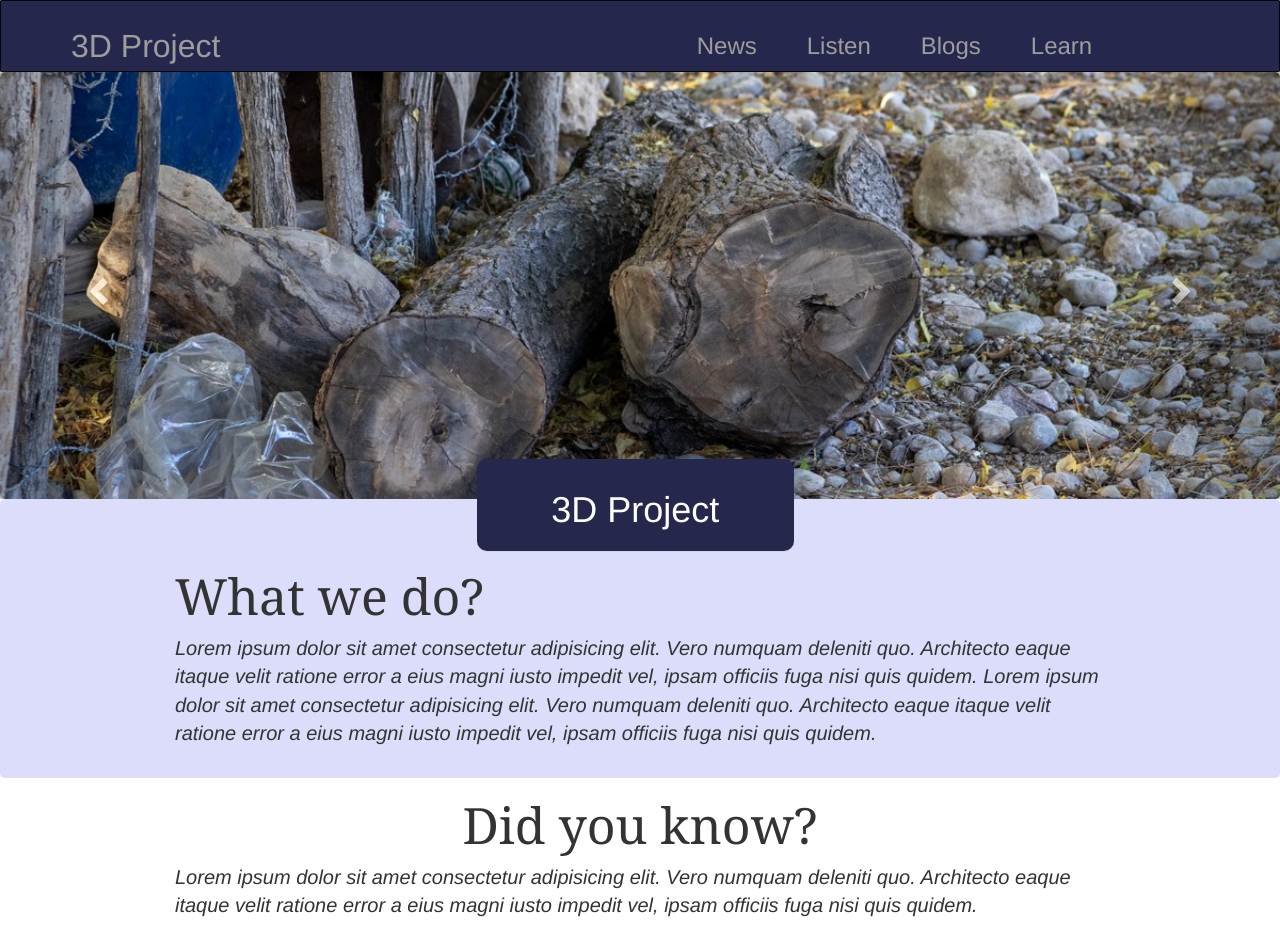
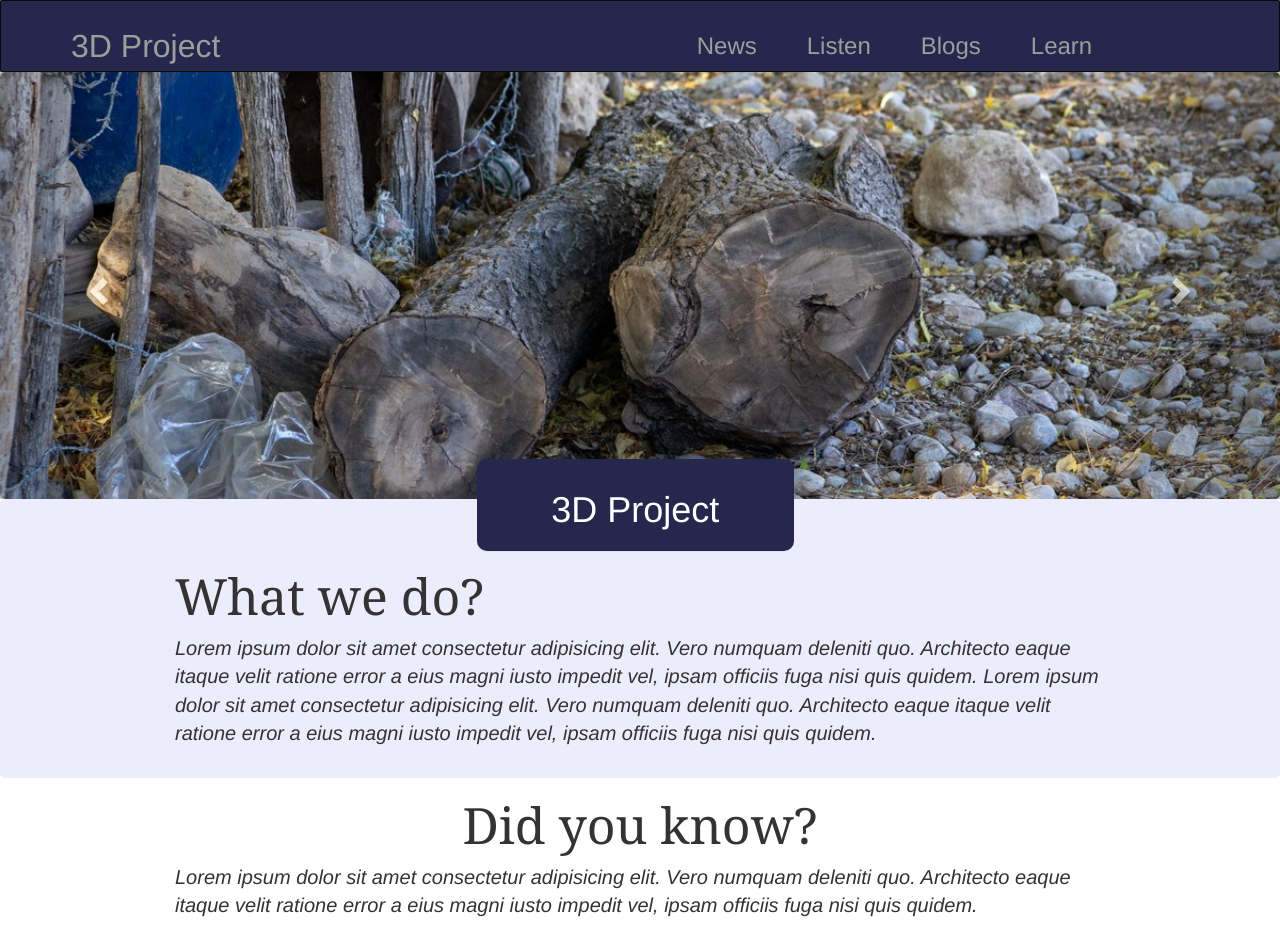
Before and after one commit to 3dproject/idah, a Jekyll site: the page built from index.html, in a window 1280 px wide. Shown: the top 934 px of the page. Built offline with Jekyll 4.4.1, drawn with Linux system fonts in a browser that asks for light colours.

Commit message:
html edit4

```diff
--- a/styles/main.css
+++ b/styles/main.css
@@ -92,7 +92,7 @@ footer {
 
 }
 .context_area{
-  background-color: #dbddfa;
+  background-color: #ececfc;
   border-radius: 5px;
 }
 .video_content{
```
